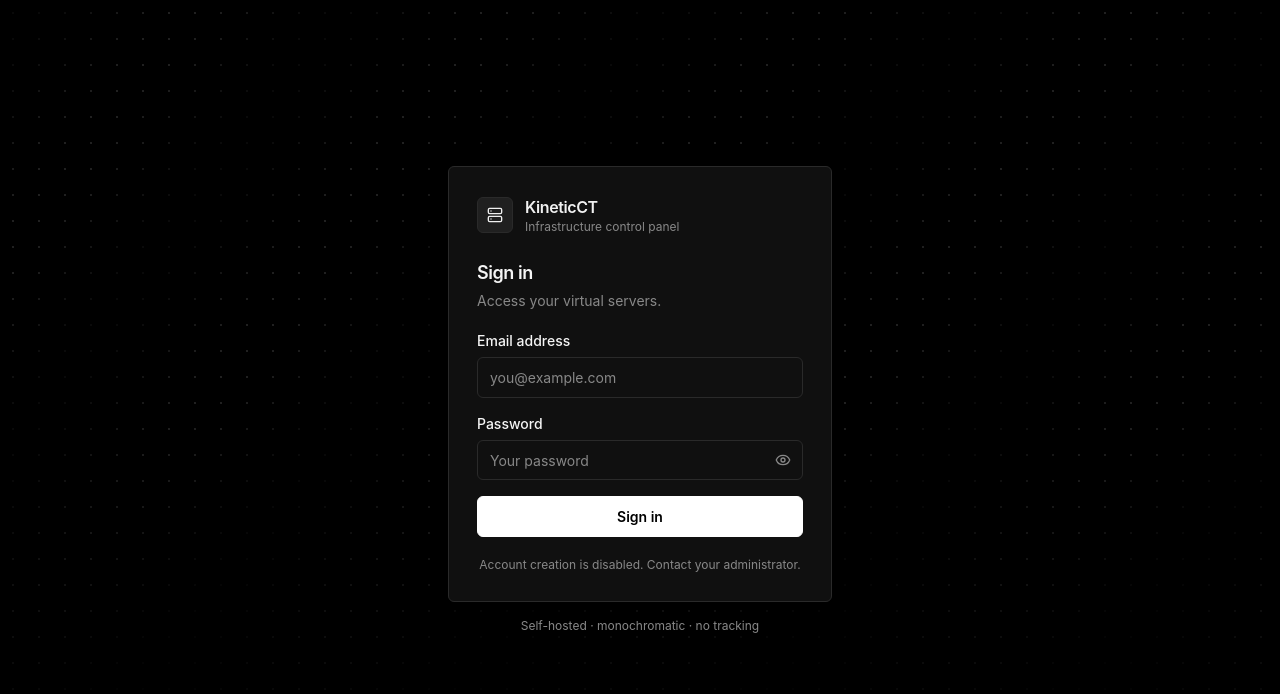
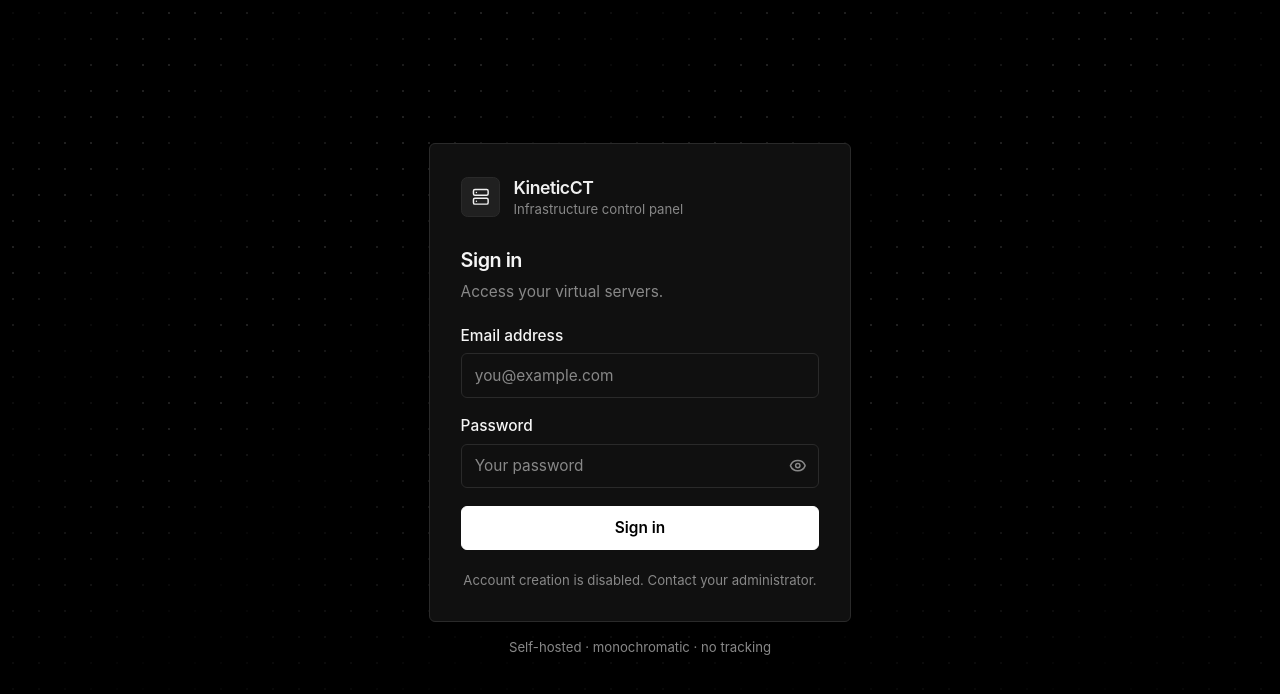
Before and after one commit to xAyan55/KineticContainers, a React (Vite) app in the folder frontend/: page /login in a window 1280 px wide. Shown: the top 694 px of the page. Built offline with nearby package versions, Linux system fonts and the light colour scheme; no server answers.

Commit message:
Default UI scale to 110% via root font size

```diff
--- a/frontend/src/components/layout/Sidebar.tsx
+++ b/frontend/src/components/layout/Sidebar.tsx
@@ -64,7 +64,7 @@ function NavItem({
           )
         }
       >
-        <Icon className="h-[18px] w-[18px] shrink-0" aria-hidden="true" />
+        <Icon className="h-[1.125rem] w-[1.125rem] shrink-0" aria-hidden="true" />
         {collapsed ? null : <span className="truncate">{label}</span>}
       </NavLink>
     </li>
@@ -83,7 +83,7 @@ function NavSection({
   return (
     <div>
       {collapsed ? null : (
-        <p aria-hidden="true" className="px-3 pb-1.5 pt-4 text-[11px] font-semibold uppercase tracking-[0.08em] text-muted">
+        <p aria-hidden="true" className="px-3 pb-1.5 pt-4 text-[0.6875rem] font-semibold uppercase tracking-[0.08em] text-muted">
           {title}
         </p>
       )}
@@ -257,7 +257,7 @@ export function Sidebar({
       aria-label="Sidebar"
       className={cn(
         "sticky top-0 hidden h-screen shrink-0 border-r border-border bg-surface transition-[width] duration-200 lg:block",
-        collapsed ? "w-[68px]" : "w-60"
+        collapsed ? "w-[4.25rem]" : "w-60"
       )}
     >
       <SidebarBody
--- a/frontend/src/styles/index.css
+++ b/frontend/src/styles/index.css
@@ -4,6 +4,13 @@
 
 :root {
   color-scheme: dark;
+}
+
+/* Default UI scale: 110%. All Tailwind spacing/typography is rem-based, so
+   this enlarges the whole panel exactly like 110% browser zoom, while 1px
+   hairlines and responsive breakpoints stay untouched. */
+html {
+  font-size: 110%;
 }
 
 html,
```
